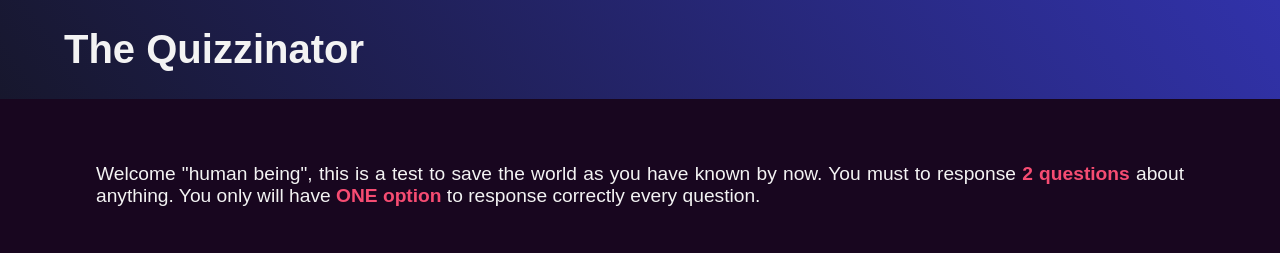
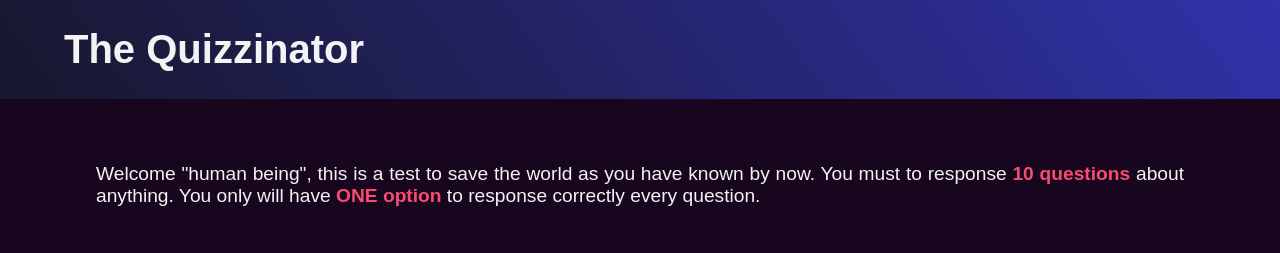
Before and after one commit to rsalas82/quizzinator, a React (Vite) app: page / in a window 1280 px wide. Shown: the top 253 px of the page. Built offline with nearby package versions, Linux system fonts and the light colour scheme.

Commit message:
Fix enconding error & default number of questions

```diff
--- a/src/components/Question/index.jsx
+++ b/src/components/Question/index.jsx
@@ -15,7 +15,7 @@ const Question = ({id, question, correctAnswer, options, disabled, checked, hand
                     return <RadioOption
                                 key={`radio_option_${index}`}
                                 name={`question_${id}`}
-                                value={decodeString(answer)}
+                                value={answer}
                                 label={decodeString(answer)}
                                 correctAnswer={correctAnswer}
                                 disabled={disabled}
--- a/src/components/RadioOption/index.jsx
+++ b/src/components/RadioOption/index.jsx
@@ -2,7 +2,7 @@ import './RadioOption.css'
 
 const RadioOption = ({id, name, value, label, disabled, checked, correctAnswer, handleChange}) => {
     const normalizeText = (textToNormalize) => {
-        return textToNormalize.replaceAll(" ", "_").toLowerCase()
+        return textToNormalize.replaceAll(" ", "_").replaceAll("'", "_").toLowerCase()
     }
 
     const getOptionStyles = () => {
--- a/src/pages/Quiz/index.jsx
+++ b/src/pages/Quiz/index.jsx
@@ -56,6 +56,7 @@ const Quiz = () => {
 
     const updateQuiz = () => {
         let questions = quiz.questions;
+        console.log
         const isCorrect = answer.value === question.correctAnswer;
         questions[quiz.currentQuestion-1] = {
             ...question,
--- a/src/utilities/constants.utility.js
+++ b/src/utilities/constants.utility.js
@@ -1 +1 @@
-export const NUMBER_OF_QUESTIONS = 2
+export const NUMBER_OF_QUESTIONS = 10
```
